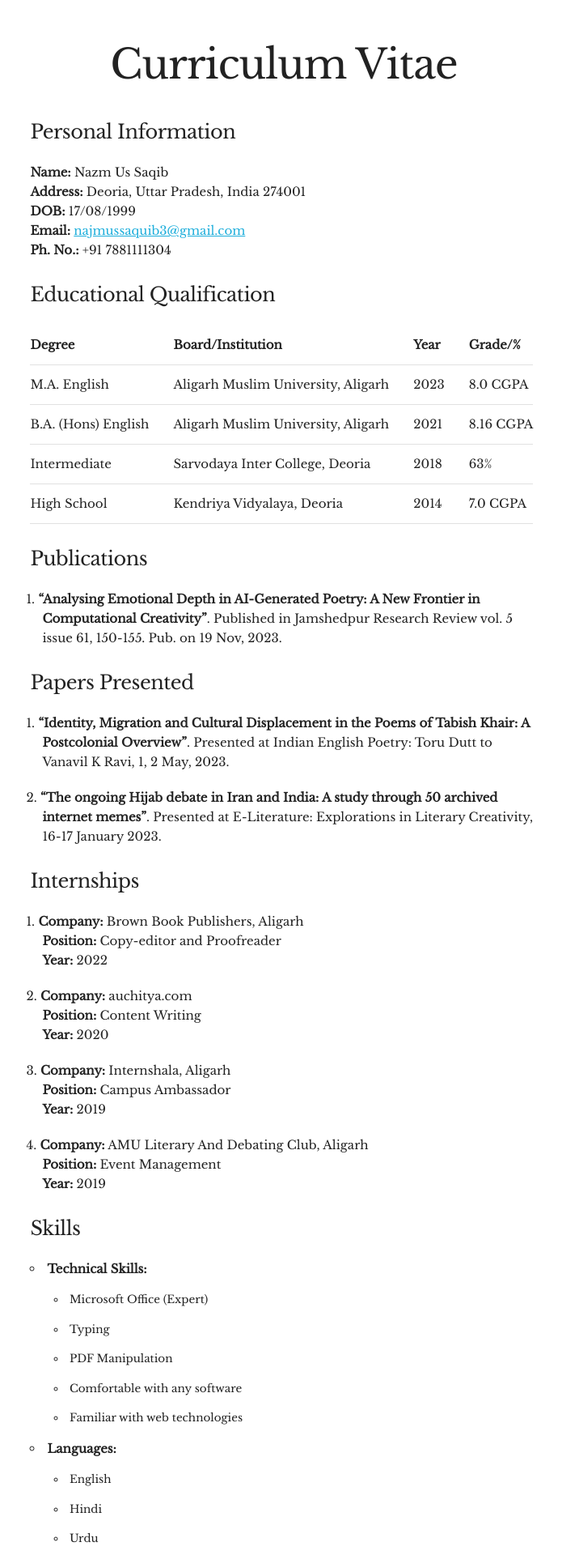
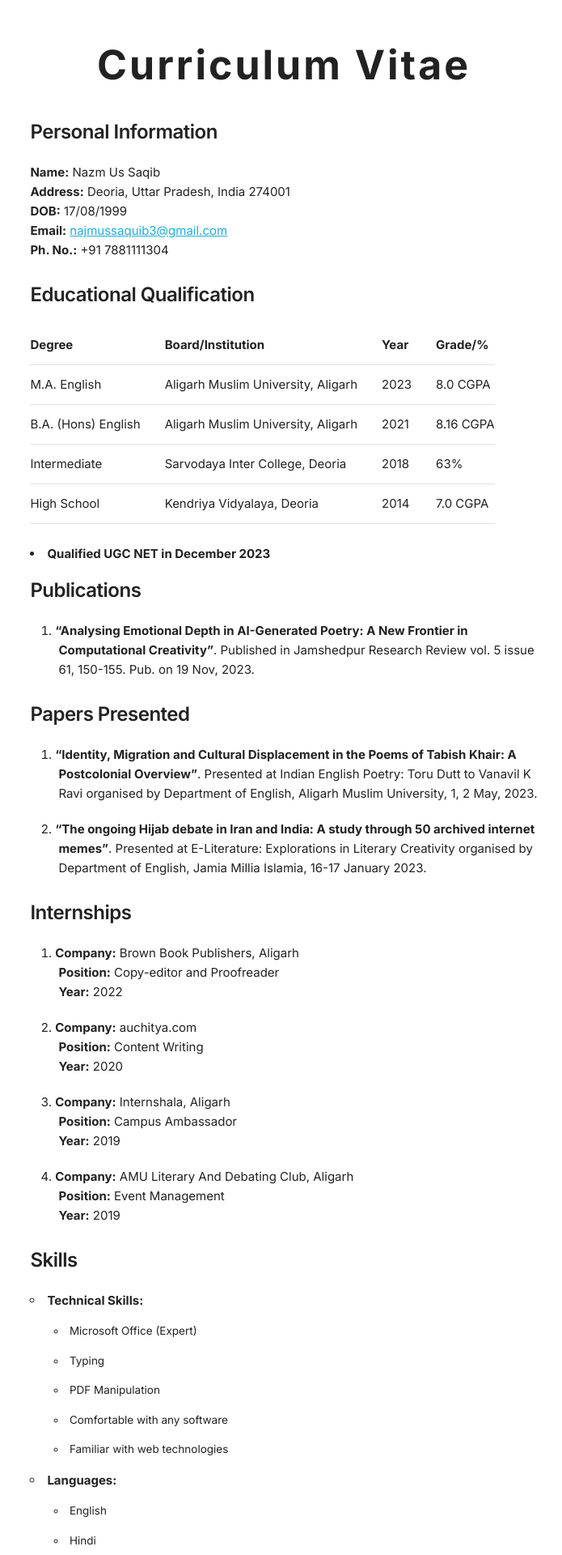
Before and after one commit to twisthead/curriculum-vitae, a Jekyll site: the page built from index.html, in a window 1280 px wide. Shown: the top 1920 px of the page at 81% size, without its empty margins (289-984 px from the left). Built offline with Jekyll 4.4.1, drawn with Linux system fonts in a browser that asks for light colours.

Commit message:
added net

```diff
--- a/_data/profile.yml
+++ b/_data/profile.yml
@@ -30,10 +30,12 @@ publications:
 presentations:
   - title: 'Identity, Migration and Cultural Displacement in the Poems of Tabish Khair: A Postcolonial Overview'
     conf: 'Indian English Poetry: Toru Dutt to Vanavil K Ravi'
+    by: 'Department of English, Aligarh Muslim University'
     date: 1, 2 May, 2023
 
   - title: 'The ongoing Hijab debate in Iran and India: A study through 50 archived internet memes'
     conf: 'E-Literature: Explorations in Literary Creativity'
+    by: 'Department of English, Jamia Millia Islamia'
     date: 16-17 January 2023
 
 # internships
--- a/_layouts/default.html
+++ b/_layouts/default.html
@@ -13,8 +13,7 @@
 <link href="https://fonts.googleapis.com/css2?family=Sorts+Mill+Goudy&display=swap" rel="stylesheet"> -->
 <link rel="preconnect" href="https://fonts.googleapis.com">
 <link rel="preconnect" href="https://fonts.gstatic.com" crossorigin>
-<link href="https://fonts.googleapis.com/css2?family=Libre+Baskerville&display=swap" rel="stylesheet">
-    <link rel="stylesheet" href="css/normalize.css">
+<link href="https://fonts.googleapis.com/css2?family=Inter:wght@100..900&display=swap" rel="stylesheet">    <link rel="stylesheet" href="css/normalize.css">
     <link rel="stylesheet" href="css/skeleton.css">
 </head>
 
--- a/css/skeleton.css
+++ b/css/skeleton.css
@@ -135,7 +135,7 @@ body {
   font-size: 1.5em; /* currently ems cause chrome bug misinterpreting rems on body element */
   line-height: 1.6;
   font-weight: 400;
-  font-family: 'Libre Baskerville', serif;
+  font-family: 'Inter', sans-serif;
   color: #222; }
 
 
@@ -145,11 +145,17 @@ h1, h2, h3, h4, h5, h6 {
   margin-top: 0;
   margin-bottom: 2rem;
   font-weight: 300; }
-h1 { font-size: 4.0rem; line-height: 1.2;  letter-spacing: -.1rem;}
+h1 {
+  font-size: 4.0rem;
+  font-weight: bolder;
+  line-height: 1.2;
+  letter-spacing: -.1rem;
+  letter-spacing: 3px;
+}
 h2 { font-size: 3.6rem; line-height: 1.25; letter-spacing: -.1rem; }
 h3 { font-size: 3.0rem; line-height: 1.3;  letter-spacing: -.1rem; }
 h4 { font-size: 2.4rem; line-height: 1.35; letter-spacing: -.08rem; }
-h5 { font-size: 1.8rem; line-height: 1.5;  letter-spacing: -.05rem; }
+h5 { font-size: 1.8rem; line-height: 1.5;  letter-spacing: -.05rem; font-weight:600;}
 h6 { font-size: 1.5rem; line-height: 1.6;  letter-spacing: 0; }
 
 /* Larger than phablet */
@@ -301,7 +307,7 @@ label > .label-body {
 ul {
   list-style: circle inside; }
 ol {
-  list-style: decimal inside; text-indent: -20px; margin-left: 15px; }
+  list-style: decimal inside; text-indent: -22px; margin-left: 15px; }
 ol, ul {
   padding-left: 0;
   margin-top: 0; }
@@ -311,9 +317,8 @@ ol ol,
 ol ul {
   margin: 1.5rem 0 1.5rem 3rem;
   font-size: 90%; }
-li {
-  margin-bottom: 1.5rem; }
-  ol>li {margin-bottom: 2rem;}
+li {margin-bottom: 1.5rem; }
+ol>li {margin: 0 0 2rem 20px;}
 
 
 /* Code
--- a/index.html
+++ b/index.html
@@ -37,8 +37,8 @@ layout: default
     </tbody>
   </table>
 </div>
-
-
+<li><strong>Qualified UGC NET in December 2023</strong>
+</li>
 <!-- Publications Sections -->
 <h5>Publications</h5>
 <ol>
@@ -54,7 +54,7 @@ layout: default
 <ol>
   {% for presentation in site.data.profile.presentations %}
   <li>
-    <b>“{{ presentation.title }}”</b>. Presented at {{ presentation.conf }}, {{ presentation.date }}.
+    <b>“{{ presentation.title }}”</b>. Presented at {{ presentation.conf }} organised by {{ presentation.by }}, {{ presentation.date }}.
   </li>
 {% endfor %}
 </ol>
@@ -84,8 +84,9 @@ layout: default
           {% endfor %}
         </ul>
     </li>
+  <li>
+    <strong>Languages:</strong>
 
-  <li><strong>Languages:</strong>
     <ul>
         {% for skill_entry in site.data.profile.skills.languages %}
         <li>
```
